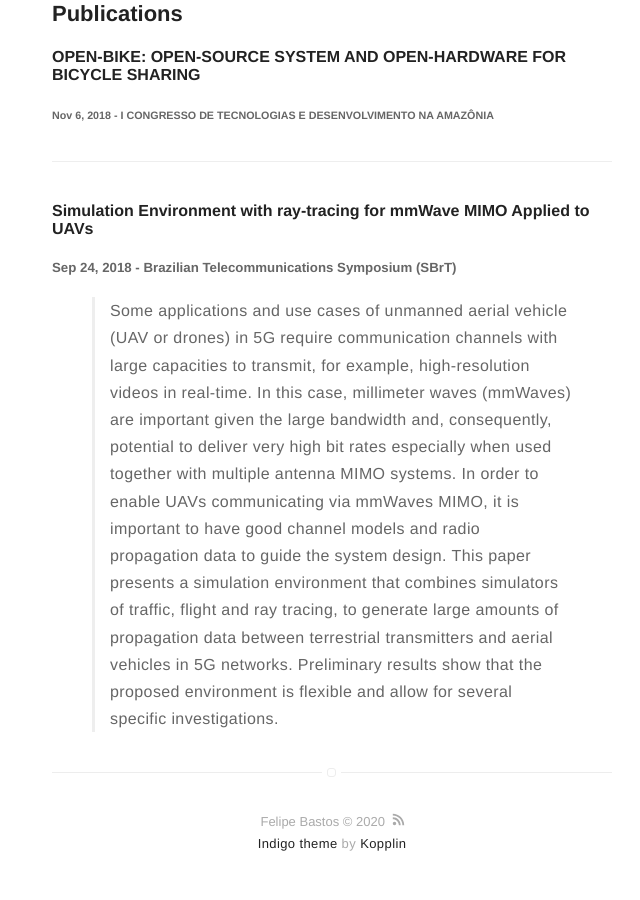
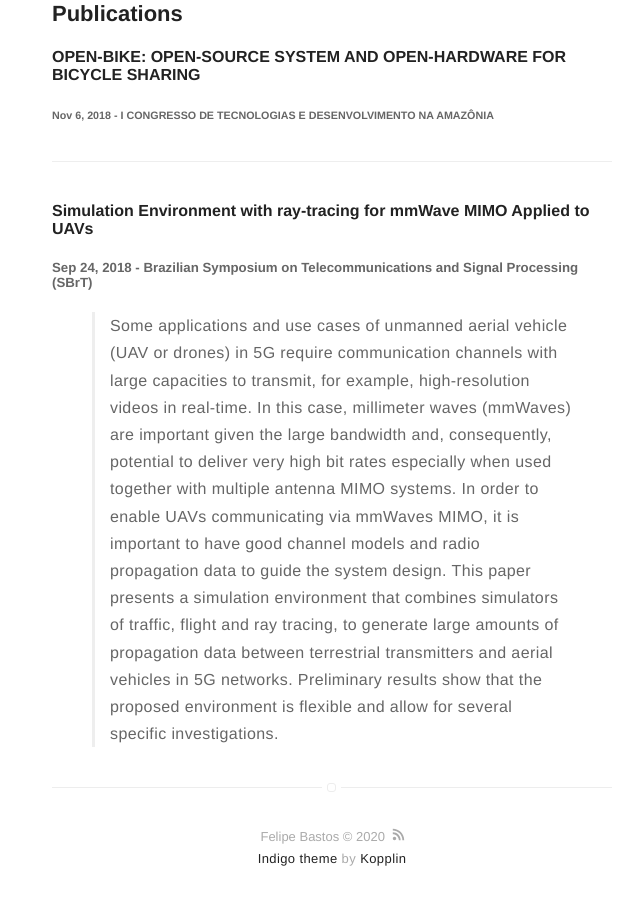
Before and after one commit to felipebastosb/felipebastosb.github.io, a Jekyll site: the page built from resume.md, in a window 1280 px wide and 900 px high, scrolled down 2562 px. Shown: the whole window, without its empty margins (308-948 px from the left). Built offline with Jekyll 4.4.1, drawn with Linux system fonts in a browser that asks for light colours.

Commit message:
Update resume.md

```diff
--- a/resume.md
+++ b/resume.md
@@ -83,7 +83,7 @@ Here you can download my CV in [Portuguese](https://google.com/), [English](http
 ---
 
 #### Simulation Environment with ray-tracing for mmWave MIMO Applied to UAVs
-##### Sep 24, 2018 - Brazilian Telecommunications Symposium (SBrT)
+##### Sep 24, 2018 - Brazilian Symposium on Telecommunications and Signal Processing (SBrT)
 
 > Some applications and use cases of unmanned aerial vehicle (UAV or drones) in 5G require communication
 channels with large capacities to transmit, for example, high-resolution videos in real-time.
```
